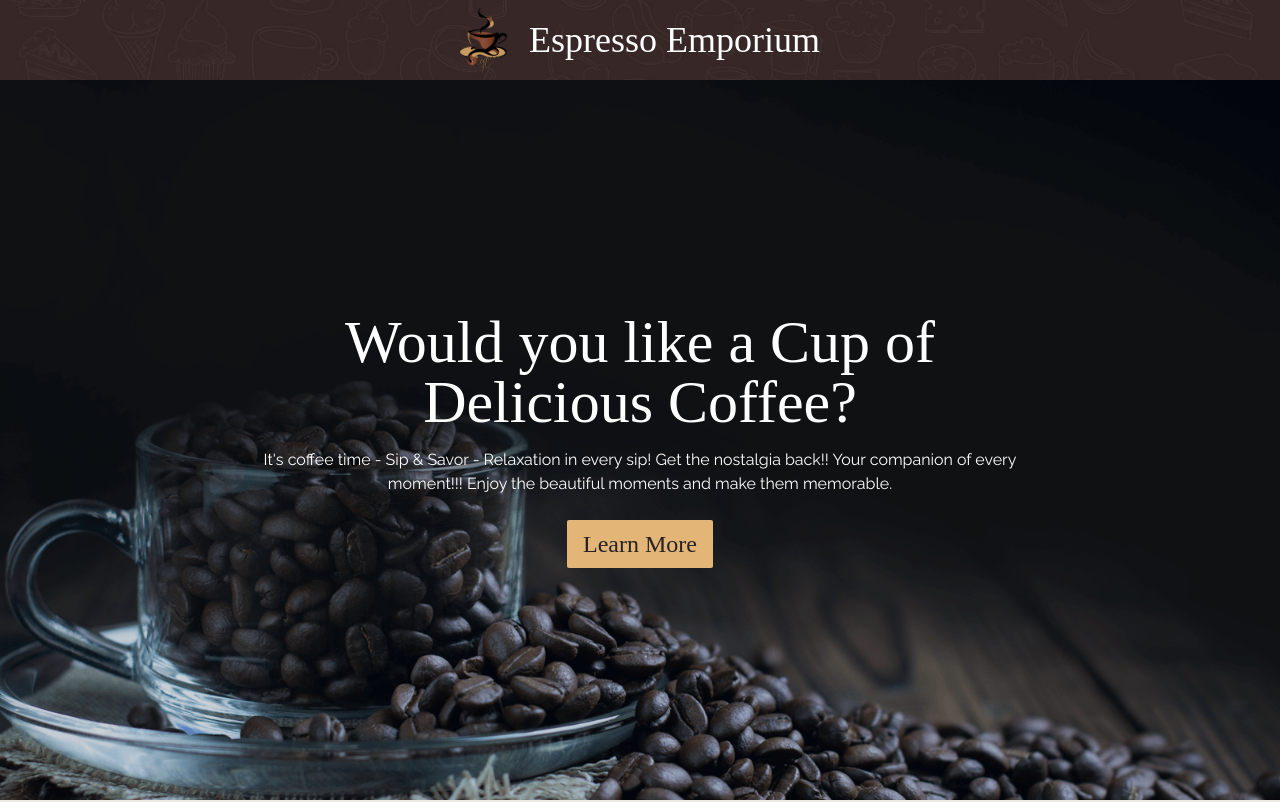
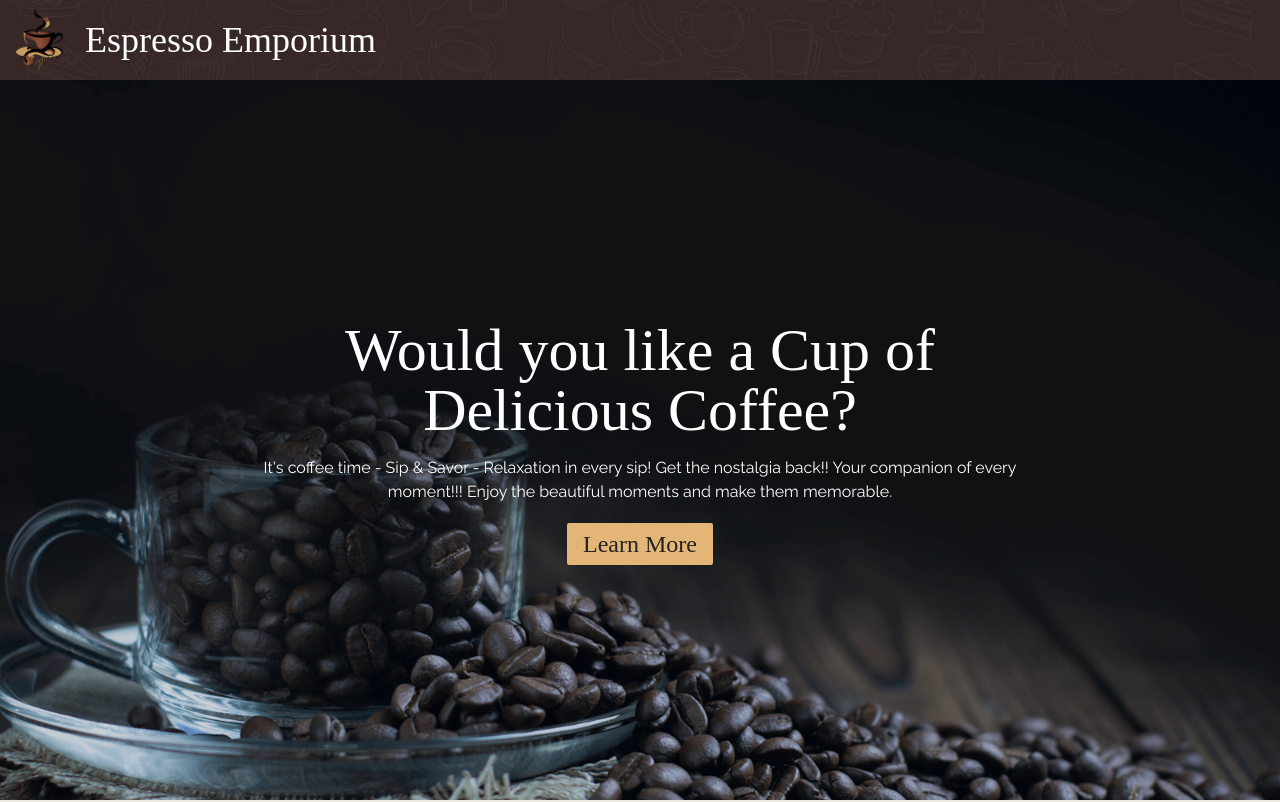
Before and after one commit to abdul-muhaimin-toha/espresso-emporium, a React (Vite) app: page / in a window 1280 px wide. Shown: the top 802 px of the page. Built offline with nearby package versions, Linux system fonts and the light colour scheme; no server answers; a web font is replaced by a local one.

Commit message:
coffee related work done

```diff
--- a/src/Components/Hero.jsx
+++ b/src/Components/Hero.jsx
@@ -1,7 +1,7 @@
 const Hero = () => {
   return (
     <section>
-      <div className="bg-hero-background hero min-h-[calc(100vh-80px)]">
+      <div className="hero min-h-[calc(100vh-80px)] bg-hero-background">
         <div className="hero-overlay bg-opacity-20"></div>
         <div className="hero-content text-center text-white ">
           <div className="max-w-3xl">
@@ -13,9 +13,12 @@ const Hero = () => {
               nostalgia back!! Your companion of every moment!!! Enjoy the
               beautiful moments and make them memorable.
             </p>
-            <button className="text-dark rounded-sm bg-primary px-4 py-2 font-serif text-2xl">
+            <a
+              href="#instagram-showcase"
+              className="rounded-sm bg-primary px-4 py-2 font-serif text-2xl text-dark"
+            >
               Learn More
-            </button>
+            </a>
           </div>
         </div>
       </div>
--- a/src/Components/Instagram.jsx
+++ b/src/Components/Instagram.jsx
@@ -10,7 +10,7 @@ import cupImage8 from "../assets/cup-8.png";
 
 const Instagram = () => {
   return (
-    <section>
+    <section id="instagram-showcase">
       <div className="mx-auto max-w-screen-2xl px-4 ">
         <SectionHeader
           heading="Follow on Instagram"
--- a/src/Components/Navbar.jsx
+++ b/src/Components/Navbar.jsx
@@ -1,16 +1,17 @@
+import { Link } from "react-router-dom";
 import logo from "../assets/logo.png";
 
 const Navbar = () => {
   return (
     <section className="sticky left-0 top-0 z-50 bg-navbar-background bg-cover bg-center">
       <div className="mx-auto max-w-screen-2xl px-4">
-        <nav>
-          <div className="flex items-center justify-center gap-4 py-2">
+        <nav className="flex items-center justify-between">
+          <Link to="/" className="flex items-center justify-center gap-4 py-2">
             <img src={logo} alt="Espresso Emporium Logo" className="max-h-16" />
             <h2 className="font-serif text-4xl text-white">
               Espresso Emporium
             </h2>
-          </div>
+          </Link>
         </nav>
       </div>
     </section>
```
